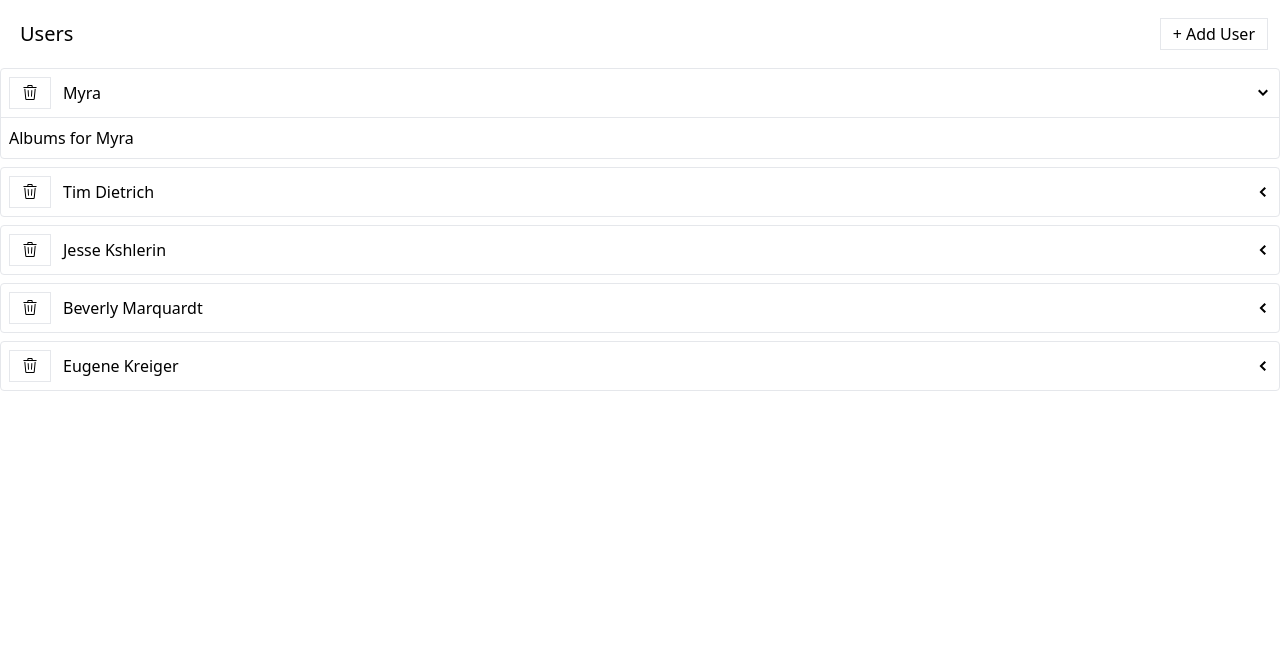
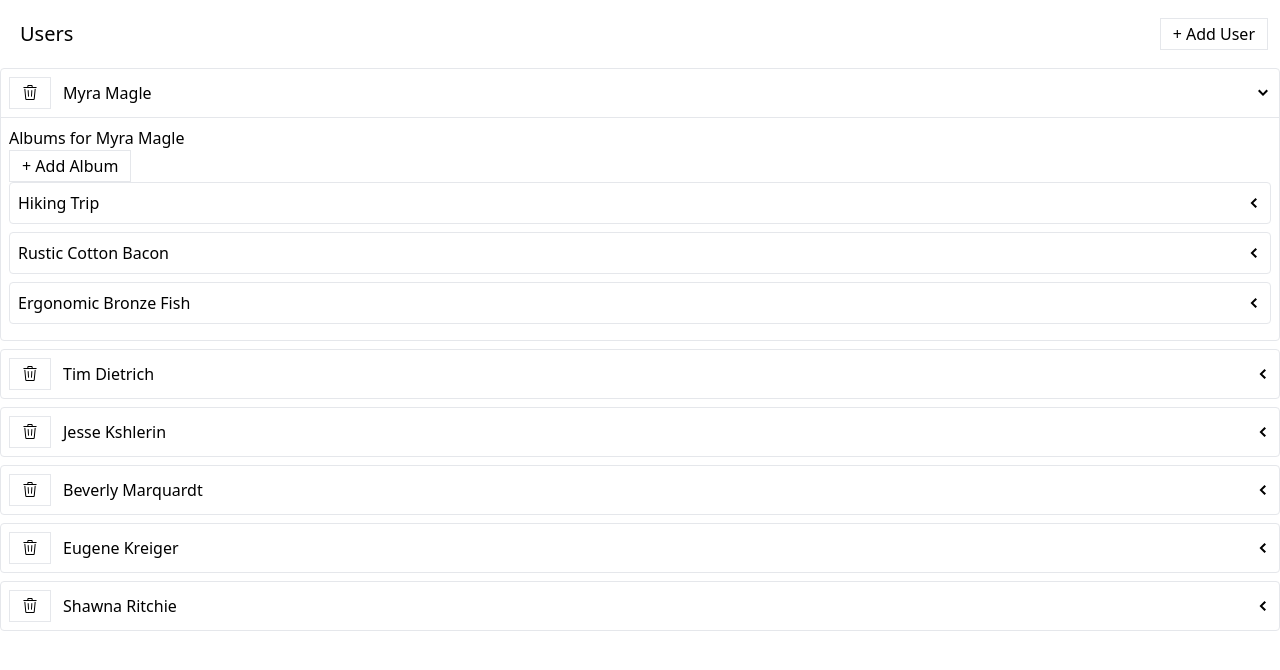
Before and after one commit to blake-a-morgan/media, a React (Create React App) app: page / in a window 1280 px wide. Both pictures are taken after a click on the element 1263 px from the left and 93 px from the top of the page. Shown: the top 670 px of the page. Built offline with nearby package versions, Linux system fonts and the light colour scheme; data requests are answered from the project's data file.

Commit message:
Fetch list of albums implemented + Add album btn

```diff
--- a/db.json
+++ b/db.json
@@ -2,7 +2,7 @@
   "users": [
     {
       "id": 1,
-      "name": "Myra"
+      "name": "Myra Magle"
     },
     {
       "name": "Tim Dietrich",
@@ -19,12 +19,28 @@
     {
       "name": "Eugene Kreiger",
       "id": 5
+    },
+    {
+      "name": "Shawna Ritchie",
+      "id": 6
     }
   ],
-  "albums": [{
-    "id": 10,
-    "title": "Hiking Trip",
-    "userId": 1
-  }],
+  "albums": [
+    {
+      "id": 10,
+      "title": "Hiking Trip",
+      "userId": 1
+    },
+    {
+      "userId": 1,
+      "title": "Rustic Cotton Bacon",
+      "id": 11
+    },
+    {
+      "userId": 1,
+      "title": "Ergonomic Bronze Fish",
+      "id": 12
+    }
+  ],
   "photos": []
 }
--- a/src/components/AlbumsList.js
+++ b/src/components/AlbumsList.js
@@ -1,9 +1,38 @@
-import { useFetchAlbumsQuery } from "../store";
+import { useFetchAlbumsQuery, useAddAlbumMutation } from "../store";
+import Skeleton from '../components/Skeleton';
+import ExpandablePanel from '../components/ExpandablePanel';
+import Button from '../components/Button';
 
 function AlbumsList({user}) {
     const {data, error, isLoading} = useFetchAlbumsQuery(user);
+    const [addAlbum, results] = useAddAlbumMutation();
+
+    const handleAddAlbum = () =>{
+        addAlbum(user);
+    };
+
+    let content;
+
+    if (isLoading){
+        content = <Skeleton  times={3}/>
+    } else if (error){
+        content = <div>Error Loading albums</div>
+    } else{
+        content = data.map(album => {
+            const header = <div>{album.title}</div>;
+
+            return <ExpandablePanel header={header} key={album.id}>
+                List of photos in the album
+            </ExpandablePanel>
+        })
+    }
+
     return <div>
-        Albums for {user.name}
+        <div>
+            Albums for {user.name}
+            <Button onClick={handleAddAlbum}>+ Add Album</Button>
+        </div>
+        <div>{content}</div>
     </div>
 }
 
--- a/src/store/apis/albumsApi.js
+++ b/src/store/apis/albumsApi.js
@@ -1,4 +1,5 @@
 import {createApi, fetchBaseQuery} from '@reduxjs/toolkit/query/react';
+import { faker } from '@faker-js/faker';
 
 const albumsApi = createApi({
     reducerPath: 'albums',
@@ -7,6 +8,18 @@ const albumsApi = createApi({
     }),
     endpoints(builder){
         return{
+            addAlbum: builder.mutation({
+                query: (user) => {
+                    return {
+                        url: '/albums',
+                        method: 'POST',
+                        body: {
+                            userId: user.id,
+                            title: faker.commerce.productName()
+                        }
+                    };
+                }
+            }),
             fetchAlbums: builder.query({
                 query: (user) => {
                     return {
@@ -18,9 +31,9 @@ const albumsApi = createApi({
                     };
                 }
             })
-        };
+        }
     }
 });
 
-export const {useFetchAlbumsQuery} = albumsApi;
+export const {useFetchAlbumsQuery, useAddAlbumMutation} = albumsApi;
 export {albumsApi};
--- a/src/store/index.js
+++ b/src/store/index.js
@@ -19,4 +19,4 @@ setupListeners(store.dispatch);
 export * from './thunks/fetchUsers';
 export * from './thunks/addUser';
 export * from './thunks/deleteUser';
-export { useFetchAlbumsQuery} from "./apis/albumsApi";
+export { useFetchAlbumsQuery, useAddAlbumMutation} from "./apis/albumsApi";
```
